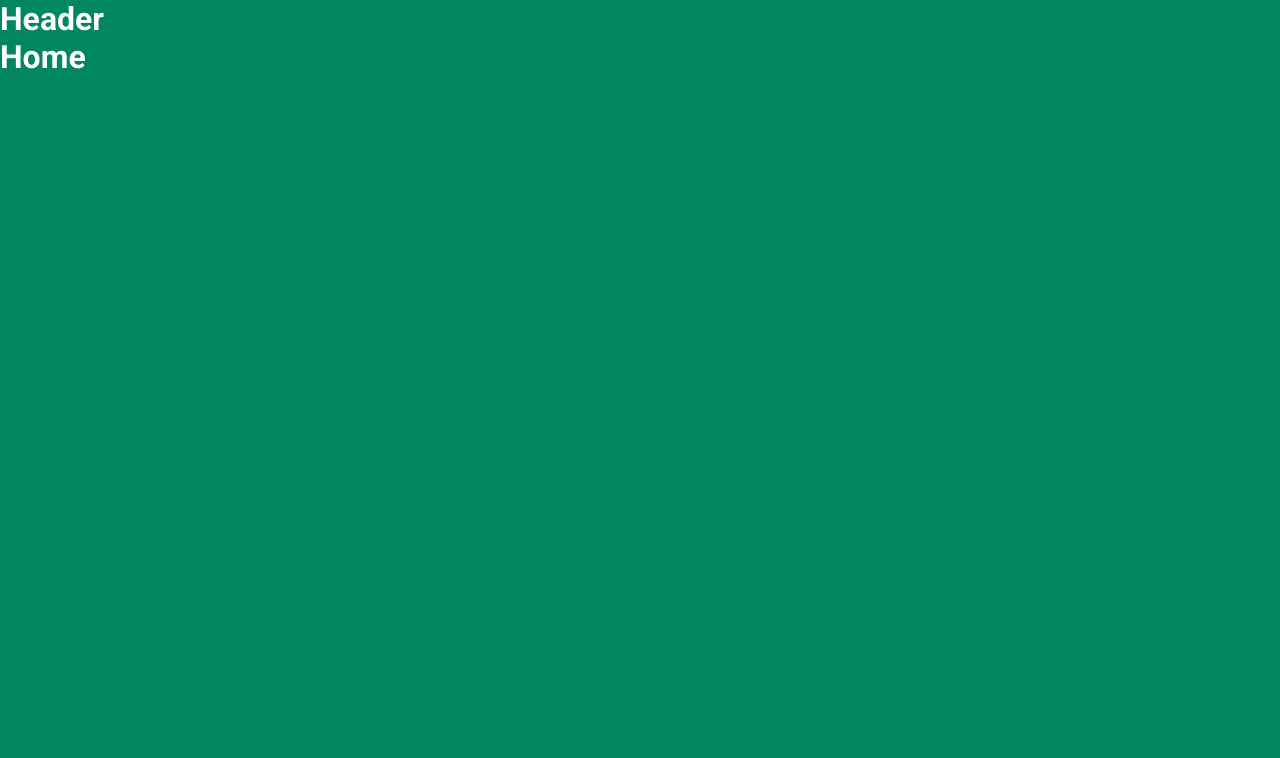
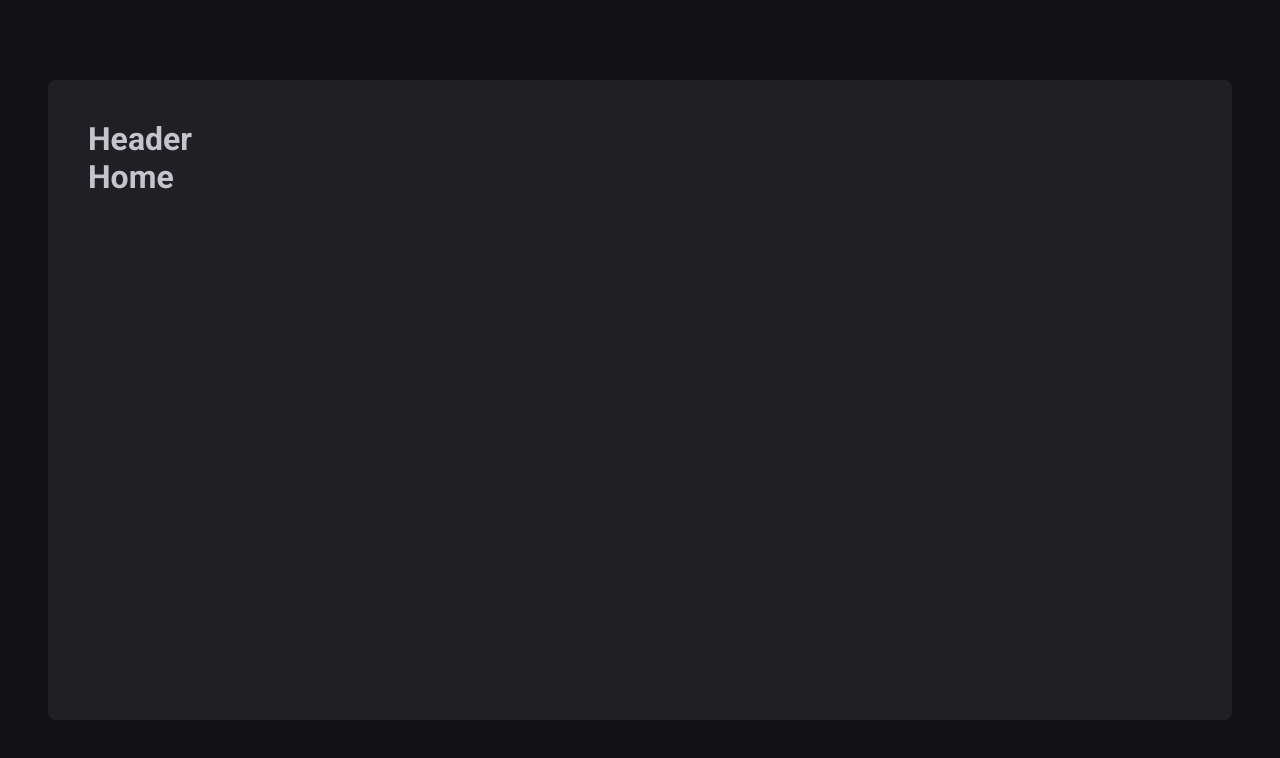
Before and after one commit to MogLuiz/pomodoro-timer, a React (Vite) app: page / in a window 1280 px wide. Shown: the top 758 px of the page. Built offline with nearby package versions, Linux system fonts and the light colour scheme.

Commit message:
styles(DefaultLayout): layout styles

```diff
--- a/src/layouts/DefaultLayout/index.tsx
+++ b/src/layouts/DefaultLayout/index.tsx
@@ -4,8 +4,8 @@ import { Header } from '../../components/Header'
 import * as S from './styles'
 
 export const DefaultLayout = () => (
-  <S.Wrapper>
+  <S.LayoutContainer>
     <Header />
     <Outlet />
-  </S.Wrapper>
+  </S.LayoutContainer>
 )
--- a/src/layouts/DefaultLayout/styles.ts
+++ b/src/layouts/DefaultLayout/styles.ts
@@ -1,3 +1,14 @@
-import styled from 'styled-components'
+import styled, { css } from 'styled-components'
 
-export const Wrapper = styled.div``
+export const LayoutContainer = styled.div`
+  ${({ theme }) => css`
+    max-width: 74rem;
+    height: calc(100vh - 10rem);
+    margin: 5rem auto;
+    padding: 2.5rem;
+    background: ${(props) => theme['gray-800']};
+    border-radius: 8px;
+    display: flex;
+    flex-direction: column;
+  `}
+`
--- a/src/styles/global.ts
+++ b/src/styles/global.ts
@@ -13,8 +13,8 @@ export const GlobalStyle = createGlobalStyle`
   }
 
   body {
-    background-color: ${(props) => props.theme['green-500']};
-    color: ${(props) => props.theme.white};
+    background: ${(props) => props.theme['gray-900']};
+    color: ${(props) => props.theme['gray-300']};
   }
 
   body, input, textarea, button {
```
